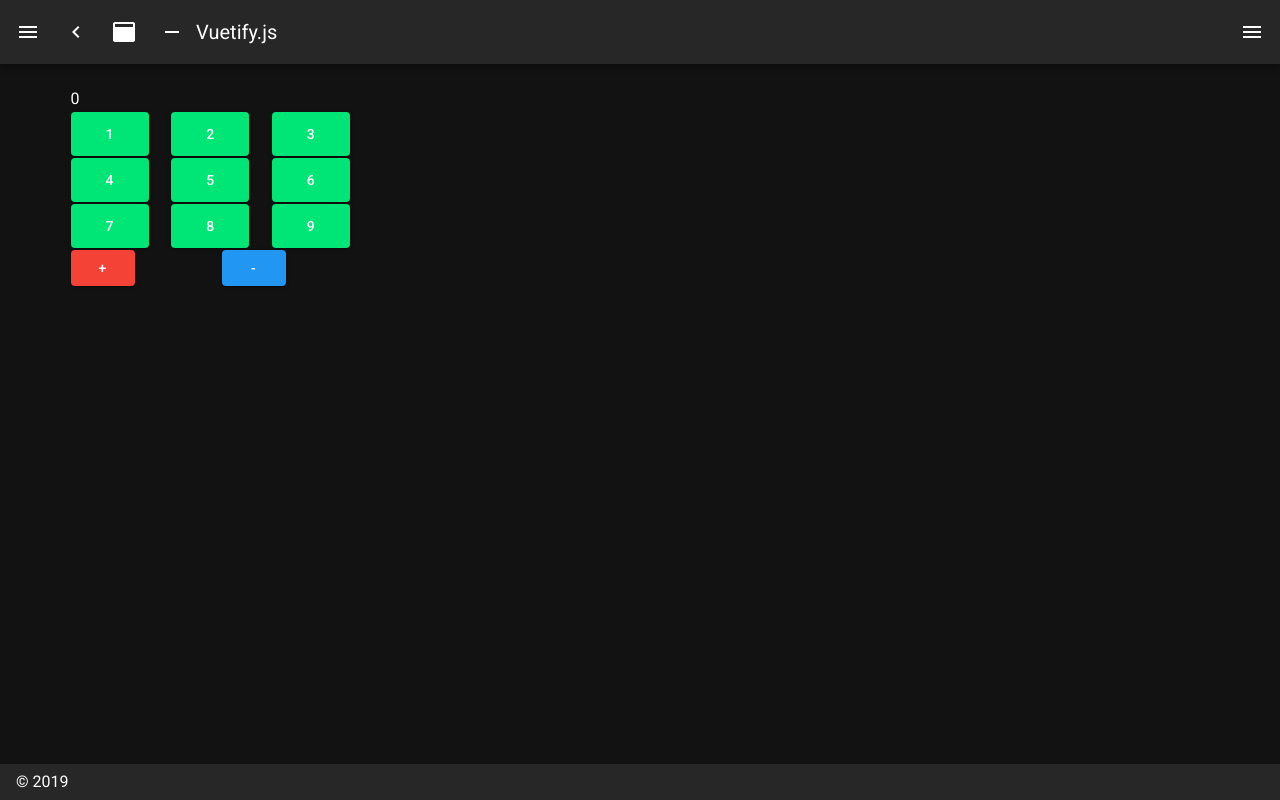
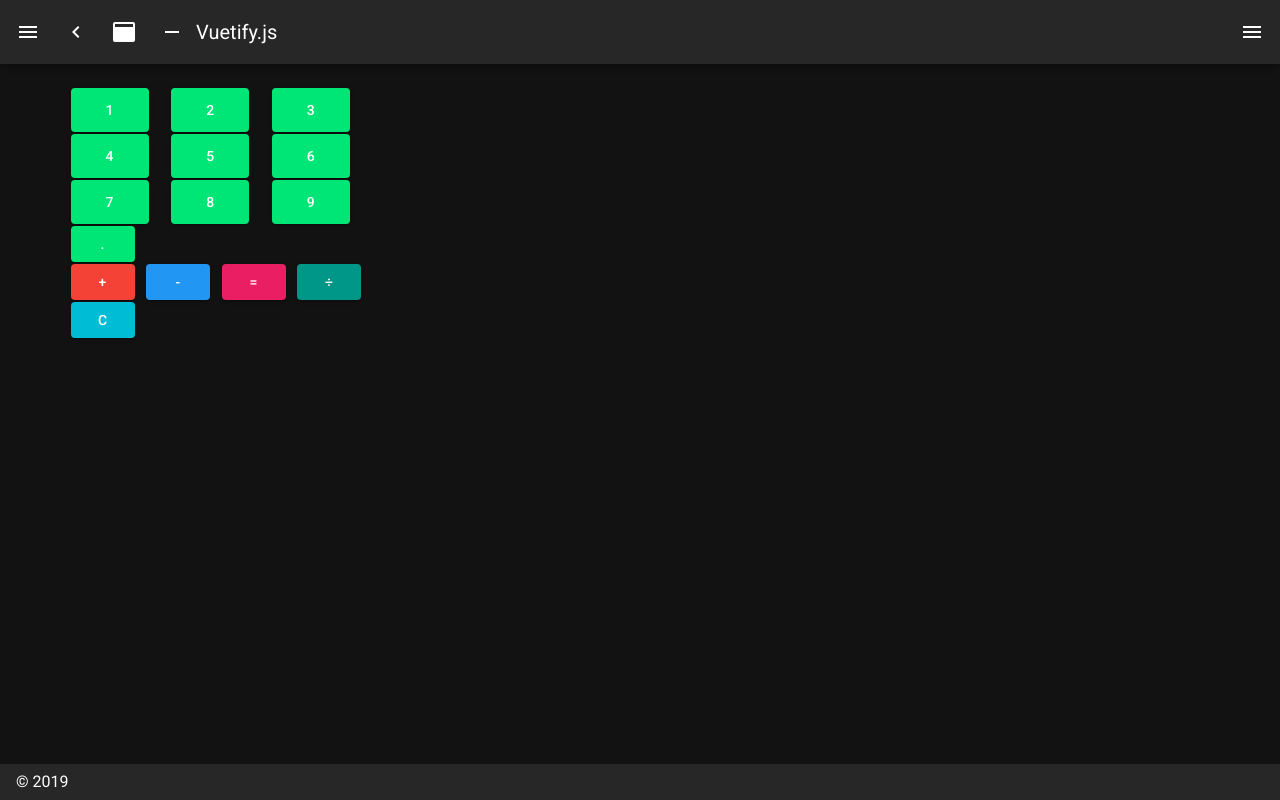
Before and after one commit to goldenfaeron/MyNuxtApp, a Nuxt app: page /calculator in a window 1280 px wide. Built offline with nearby package versions, Linux system fonts and the light colour scheme.

Commit message:
Hotel and calculator

```diff
--- a/layouts/default.vue
+++ b/layouts/default.vue
@@ -77,6 +77,11 @@ export default {
 					icon: "mdi-calculator",
 					title: "Calculator",
 					to: "/calculator"
+				},
+				{
+					icon: "mdi-hotel",
+					title: "Hotel",
+					to: "/hotel"
 				}
 			],
 			miniVariant: false,
--- a/pages/calculator.vue
+++ b/pages/calculator.vue
@@ -1,20 +1,34 @@
 <template>
 	<div>
 		<v-container grid-list-xs>
+			<div class="display-3">{{number}}</div>
+			<div class="display-3">{{solution}}</div>
+
 			<v-layout style="max-width:300px" column wrap>
-				{{number}}
 				<v-layout row wrap>
 					<v-flex v-for="(item, index) in 9" :key="index" xs>
 						<v-btn @click="setNumber(index+1)" large color="success">{{index+1}}</v-btn>
 					</v-flex>
+					<v-flex>
+						<v-btn @click="setNumber('.')" color="success">.</v-btn>
+					</v-flex>
 				</v-layout>
 
 				<v-layout row wrap>
-					<v-flex xs6>
-						<v-btn color="red">+</v-btn>
+					<v-flex xs3>
+						<v-btn @click="setNumber('+')" color="red">+</v-btn>
 					</v-flex>
-					<v-flex xs6>
-						<v-btn color="blue">-</v-btn>
+					<v-flex xs3>
+						<v-btn @click="setNumber('-')" color="blue">-</v-btn>
+					</v-flex>
+					<v-flex xs3>
+						<v-btn @click="solve()" color="pink">=</v-btn>
+					</v-flex>
+					<v-flex xs3>
+						<v-btn @click="setNumber('/')" color="teal">÷</v-btn>
+					</v-flex>
+					<v-flex xs3 grow>
+						<v-btn grow @click="clear()" color="cyan">C</v-btn>
 					</v-flex>
 				</v-layout>
 			</v-layout>
@@ -26,15 +40,19 @@
 export default {
 	data() {
 		return {
-			number: 0
+			number: "",
+			equation: ""
 		};
 	},
 	methods: {
-		calculate: function(operator) {
-			return this.number[0] + this.number[1];
+		setNumber: function(val) {
+			this.number = this.number + val;
 		},
-		setNumber: function(val) {
-			return (this.number[1] = val);
+		solve: function() {
+			this.number = "" + eval(this.number);
+		},
+		clear: function() {
+			this.number = "";
 		}
 	}
 };
--- /dev/null
+++ b/pages/hotel.vue
@@ -0,0 +1,36 @@
+<template>
+	<div>
+		<v-container grid-list-xs>
+			<v-layout row wrap>
+				<v-flex xs12>
+					<Room class="elevation-10" :props="rooms[1]"></Room>
+				</v-flex>
+			</v-layout>
+		</v-container>
+		<v-container grid-list-md>
+			<v-layout row wrap just>
+				<v-flex xs3 v-for="(room, index) in rooms" :key="index">
+					<Room :props="room"></Room>
+				</v-flex>
+			</v-layout>
+		</v-container>
+	</div>
+</template>
+
+<script>
+export default {
+	components: {
+		Room: () => import("@/components/products/Room")
+	},
+	data() {
+		return {
+			rooms: [
+				{ name: "Presidents Sweet ", description: "Super nice" },
+				{ name: "Boring room ", description: "Just so boring" },
+				{ name: "Shitty room ", description: "Quite cool actually" },
+				{ name: "Garbage room ", description: "Just total garbage" }
+			]
+		};
+	}
+};
+</script>
```
